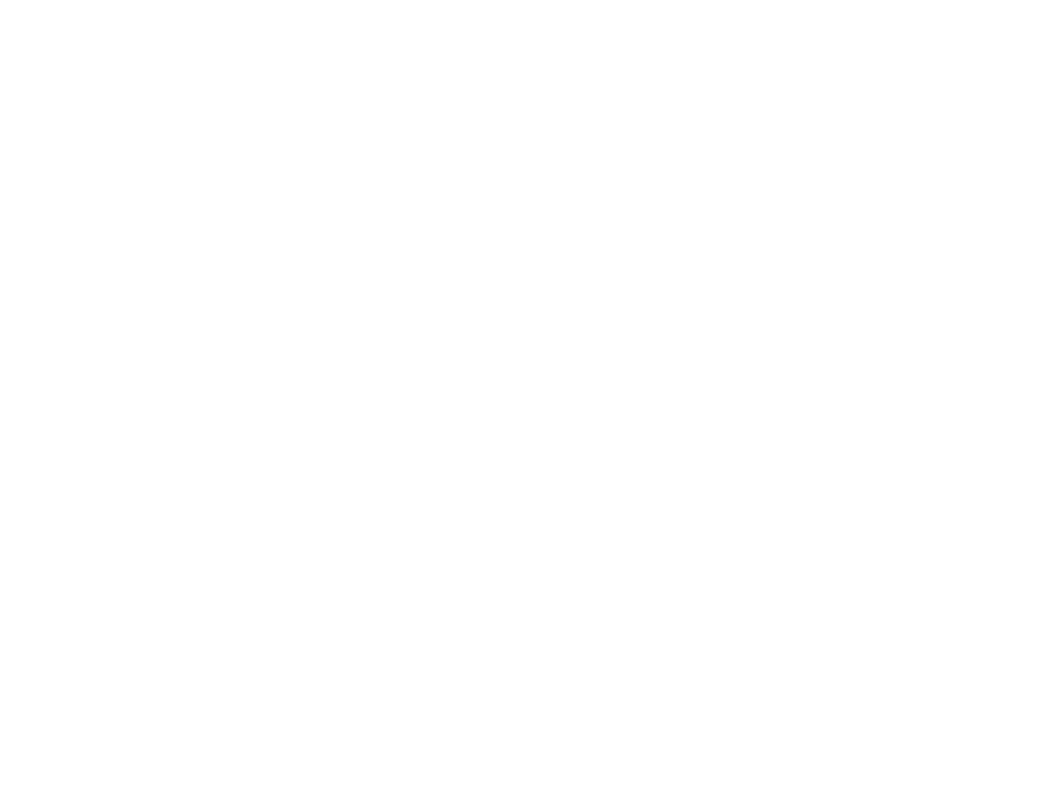
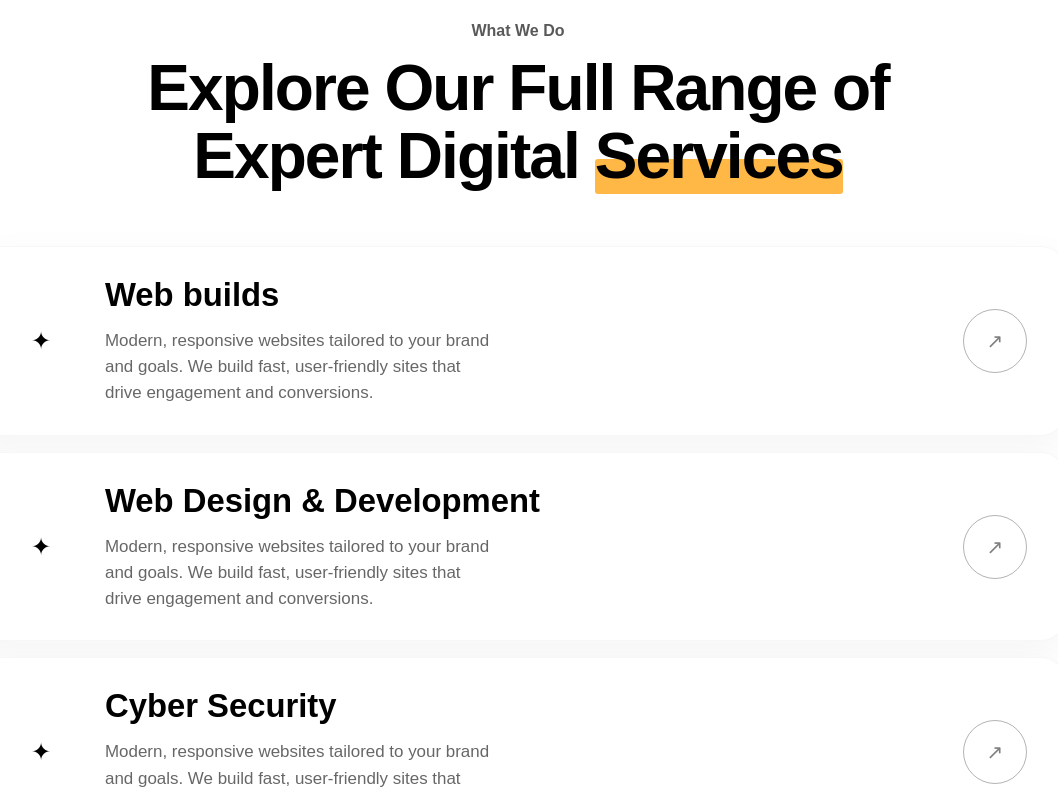
Before and after one commit to jono-au/applify, a Next.js app: page / in a window 1280 px wide. Shown: the part 920-1716 px from the top of the page, without its empty margins (122-1180 px from the left). Before the commit the page ends 843 px from the top, so only its background shows below. Built offline with nearby package versions, Linux system fonts and the light colour scheme.

Commit message:
add services section to homepage

```diff
--- a/app/page.tsx
+++ b/app/page.tsx
@@ -1,9 +1,11 @@
 import Hero from "@/components/home/Hero";
+import Services from "@/components/home/Services";
 
 export default function Page() {
   return (
     <main>
       <Hero />
+      <Services />
     </main>
   );
 }
--- a/components/home/Services.tsx
+++ b/components/home/Services.tsx
@@ -0,0 +1,96 @@
+import Link from "next/link";
+import Container from "@/components/ui/Container";
+
+const services = [
+  {
+    title: "Web builds",
+    description:
+      "Modern, responsive websites tailored to your brand and goals. We build fast, user-friendly sites that drive engagement and conversions.",
+    href: "/services",
+  },
+  {
+    title: "Web Design & Development",
+    description:
+      "Modern, responsive websites tailored to your brand and goals. We build fast, user-friendly sites that drive engagement and conversions.",
+    href: "/services",
+  },
+  {
+    title: "Cyber Security",
+    description:
+      "Modern, responsive websites tailored to your brand and goals. We build fast, user-friendly sites that drive engagement and conversions.",
+    href: "/services",
+  },
+  {
+    title: "Essential Care",
+    description:
+      "Modern, responsive websites tailored to your brand and goals. We build fast, user-friendly sites that drive engagement and conversions.",
+    href: "/services",
+  },
+];
+
+export default function Services() {
+  return (
+    <section className="py-14 md:py-20 lg:py-24">
+      <Container>
+        <div className="mx-auto max-w-[980px] text-center">
+          <p className="text-sm font-semibold text-black/65 md:text-base">
+            What We Do
+          </p>
+
+          <h2 className="mt-3 text-[2.35rem] font-bold leading-[1.05] tracking-[-0.03em] text-black sm:text-[2.8rem] md:text-5xl lg:text-[4rem] lg:leading-[1.05]">
+            Explore Our Full Range of
+            <br className="hidden sm:block" />
+            <span className="sm:hidden"> </span>
+            Expert Digital{" "}
+            <span className="relative inline-block leading-none">
+              <span className="relative z-10">Services</span>
+              <span className="absolute inset-x-0 top-[0.55em] h-[0.55em] -z-0 rounded-[3px] bg-applify-amber" />
+            </span>
+          </h2>
+        </div>
+
+        <div className="mx-auto mt-10 flex max-w-[1100px] flex-col gap-4 md:mt-14">
+          {services.map((service) => (
+            <Link
+              key={service.title}
+              href={service.href}
+              className="group block rounded-[1.75rem] border border-black/[0.03] bg-white shadow-[0_10px_35px_rgba(0,0,0,0.045)] transition-all duration-300 md:hover:-translate-y-[4px] md:hover:border-black/[0.06] md:hover:bg-applify-amber/90 md:hover:shadow-[0_18px_50px_rgba(255,184,70,0.22)] active:scale-[0.985] active:bg-applify-amber/95 active:shadow-[0_6px_18px_rgba(0,0,0,0.08)] active:transition-none"
+            >
+              <div className="grid gap-5 px-5 py-6 sm:px-6 md:grid-cols-[72px_minmax(0,1fr)_72px] md:items-center md:gap-6 md:px-8 md:py-7 lg:px-10">
+                {/* top row mobile / left icon desktop */}
+                <div className="flex items-center justify-between md:block">
+                  <div className="flex h-12 w-12 shrink-0 items-center justify-center text-2xl text-black transition-transform duration-300 md:h-16 md:w-16 md:group-hover:-translate-y-0.5 md:group-hover:scale-110">
+                    ✦
+                  </div>
+
+                  {/* mobile arrow */}
+                  <div className="flex h-12 w-12 items-center justify-center rounded-full border border-black/25 text-xl text-black/50 transition-all duration-300 group-active:translate-x-0.5 group-active:-translate-y-0.5 group-active:border-black/40 group-active:bg-white/30 group-active:text-black md:hidden">
+                    ↗
+                  </div>
+                </div>
+
+                {/* content */}
+                <div className="min-w-0">
+                  <h3 className="text-[2rem] font-bold leading-tight text-black transition-colors duration-300 md:text-[2.05rem]">
+                    {service.title}
+                  </h3>
+
+                  <p className="mt-3 max-w-[42ch] text-lg leading-[1.55] text-black/60 transition-colors duration-300 md:text-[1.06rem] md:group-hover:text-black/75">
+                    {service.description}
+                  </p>
+                </div>
+
+                {/* desktop arrow */}
+                <div className="hidden shrink-0 md:flex md:justify-end">
+                  <div className="flex h-16 w-16 items-center justify-center rounded-full border border-black/30 text-xl text-black/50 transition-all duration-300 group-hover:translate-x-1 group-hover:-translate-y-1 group-hover:border-black/40 group-hover:bg-white/25 group-hover:text-black group-hover:shadow-[0_8px_20px_rgba(255,255,255,0.18)]">
+                    ↗
+                  </div>
+                </div>
+              </div>
+            </Link>
+          ))}
+        </div>
+      </Container>
+    </section>
+  );
+}
```
